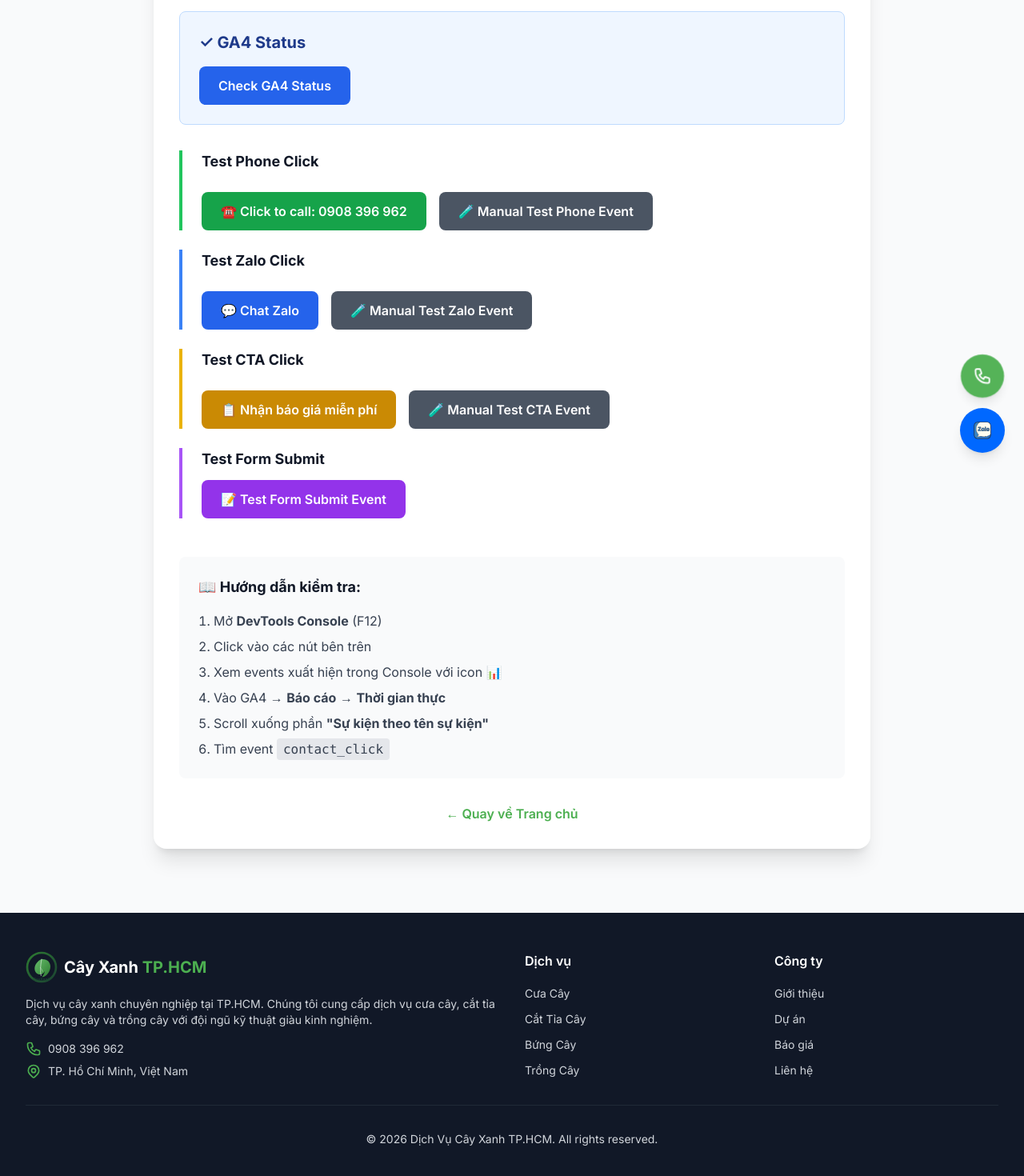
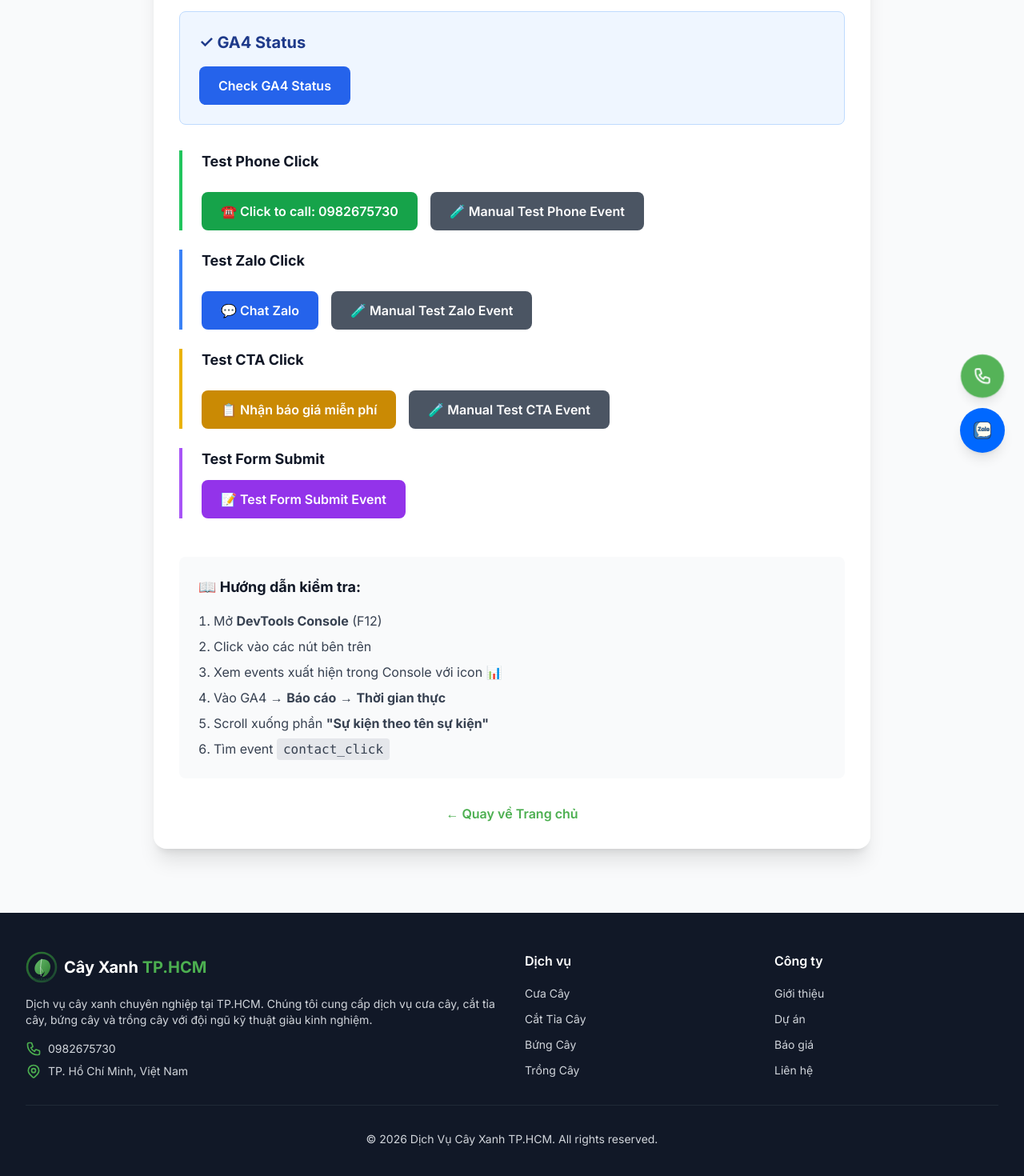
Before and after one commit to nhatdev2601/dichvucayxanh, a Next.js app: page /test-analytics in a window 1280 px wide. Shown: the part 210-1680 px from the top of the page at 80% size. Built offline with nearby package versions, Linux system fonts and the light colour scheme.

Commit message:
them the ads

```diff
--- a/src/app/layout.tsx
+++ b/src/app/layout.tsx
@@ -109,6 +109,7 @@ export default function RootLayout({
             window.gtag('config', 'G-TV4Q87N9PS', {
               debug_mode: true
             });
+            window.gtag('config', 'AW-17888542151');
             console.log('🎯 GA4 initialized: G-TV4Q87N9PS');
           `}
         </Script>
--- a/src/app/test-analytics/page.tsx
+++ b/src/app/test-analytics/page.tsx
@@ -44,7 +44,7 @@ export default function TestAnalyticsPage() {
                   href="tel:0908396962"
                   className="inline-block px-6 py-3 bg-green-600 text-white font-semibold rounded-lg hover:bg-green-700"
                 >
-                  ☎️ Click to call: 0908 396 962
+                  ☎️ Click to call: 0982675730
                 </a>
                 <button
                   onClick={() => trackPhoneClick('0908396962', '/test')}
--- a/src/components/layout/Footer.tsx
+++ b/src/components/layout/Footer.tsx
@@ -27,7 +27,7 @@ export default function Footer() {
                 <svg className="h-5 w-5 mr-2 text-primary" fill="none" viewBox="0 0 24 24" stroke="currentColor">
                   <path strokeLinecap="round" strokeLinejoin="round" strokeWidth={2} d="M3 5a2 2 0 012-2h3.28a1 1 0 01.948.684l1.498 4.493a1 1 0 01-.502 1.21l-2.257 1.13a11.042 11.042 0 005.516 5.516l1.13-2.257a1 1 0 011.21-.502l4.493 1.498a1 1 0 01.684.949V19a2 2 0 01-2 2h-1C9.716 21 3 14.284 3 6V5z" />
                 </svg>
-                <a href="tel:0908396962" className="hover:text-primary transition-colors">0908 396 962</a>
+                <a href="tel:0908396962" className="hover:text-primary transition-colors">0982675730</a>
               </p>
               <p className="flex items-center text-sm">
                 <svg className="h-5 w-5 mr-2 text-primary" fill="none" viewBox="0 0 24 24" stroke="currentColor">
```
